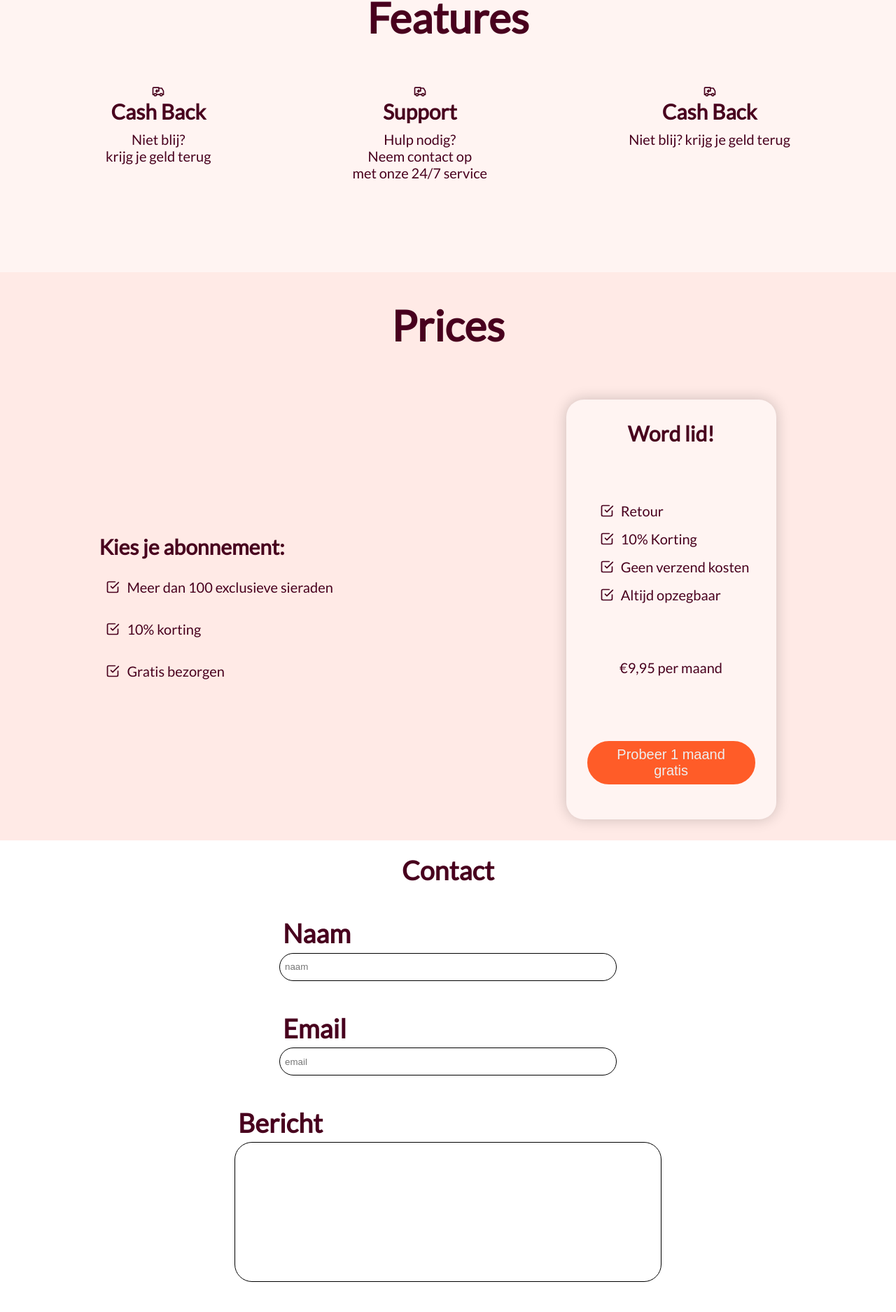
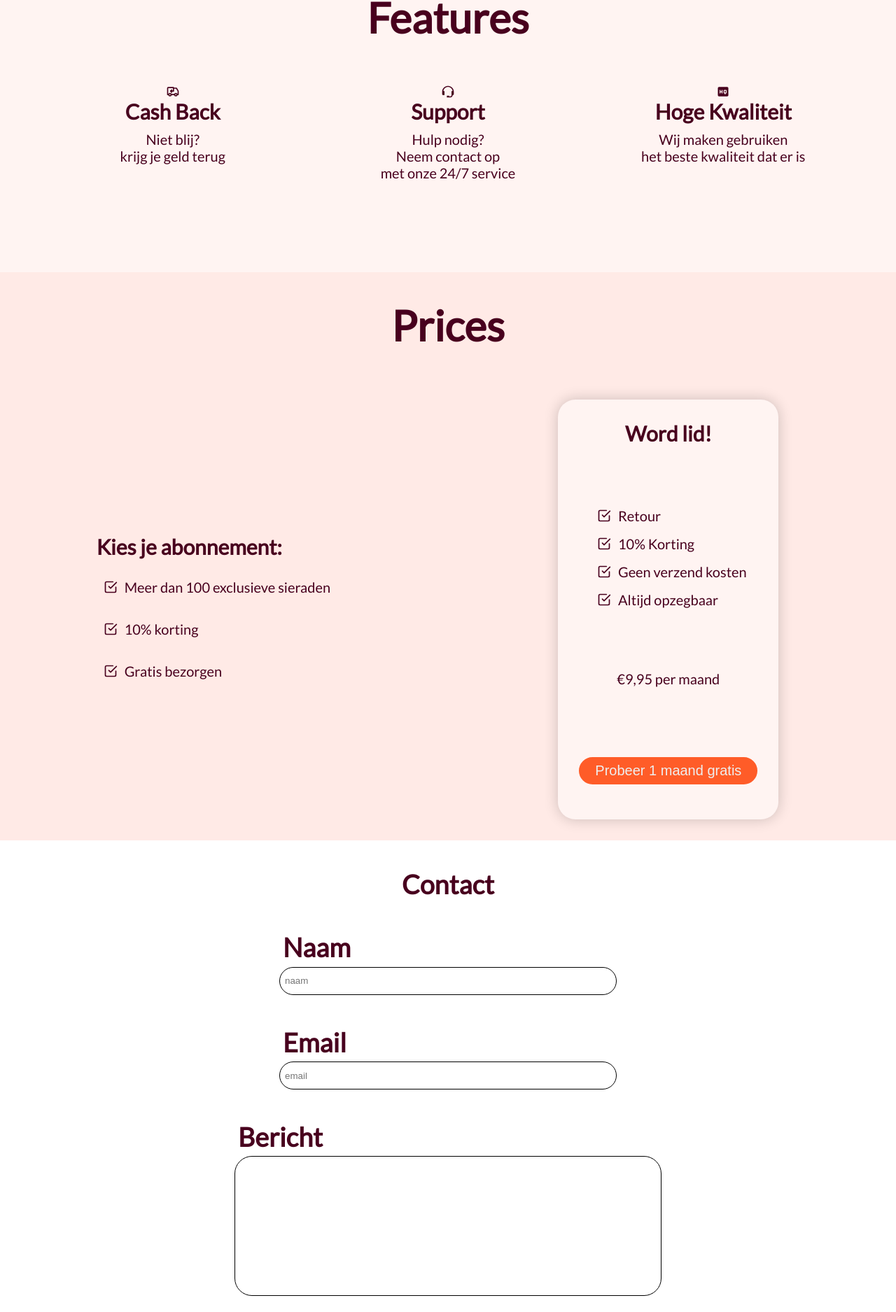
Before and after one commit to Shihua-liu/spark, a React (Create React App) app in the folder spark/: page / in a window 1280 px wide. Shown: the part 1691-3566 px from the top of the page at 70% size. Built offline with nearby package versions, Linux system fonts and the light colour scheme.

Commit message:
feature gebruikt nu props, buttons hebben animation of hover, footer spark veranderd

```diff
--- a/spark/src/components/Footer/Footer.css
+++ b/spark/src/components/Footer/Footer.css
@@ -43,3 +43,11 @@
 
     }
 }
+
+@media screen and (max-width:25rem) {
+    .Footer{
+        display: flex;
+        flex-direction: column;
+
+    }
+}
--- a/spark/src/components/Footer/Footercomponents/FooterSocial.js
+++ b/spark/src/components/Footer/Footercomponents/FooterSocial.js
@@ -4,7 +4,7 @@ const FooterSocial = () => {
     return (
         <ul className="Footer__ul">
             {/* <i className="fa-solid fa-gem"></i> */}
-            <h3 className="Footer__h3">Volg Storytel</h3>
+            <h3 className="Footer__h3">Volg Spark</h3>
             <li className="Footer__list--nav">
                 <a className="Footer__list--links" href="">Blog</a>
             </li>
--- a/spark/src/components/firstpage/Cards/Cards.css
+++ b/spark/src/components/firstpage/Cards/Cards.css
@@ -1,5 +1,5 @@
 .card{
-    width: 30rem;
+    min-width: 20rem;
     height: 60rem;
     border-radius: 2.5rem;
     background: #fff4f2;
@@ -65,13 +65,14 @@
     font-size: 100%;
     display: flex;
     justify-content: end;
+    transition: 0.75s ease-in-out;
 }
 
 .card__button:hover{
     transform: scale(1.05);
     color: hsl(0, 0%, 73%);
     border: hsl(0, 0%, 73%) 0.3rem solid;
-    transition: ease-in-out;
+
 }
 
 @media screen and (max-width:62.5rem) {
@@ -80,4 +81,20 @@
         flex-direction: row;
         align-items: center;
     }
+
+    .card__tekst{
+        text-align: center;
+        display: flex;
+        justify-content: center;
+        align-items: center;
+
+    }
 }
+
+@media screen and (max-width:25rem) {
+    .card__text--span{
+        display: flex;
+        flex-direction: column;
+        align-items: center;
+    }
+}
--- a/spark/src/components/firstpage/Feature/Feature.css
+++ b/spark/src/components/firstpage/Feature/Feature.css
@@ -1,17 +1,20 @@
-.feature__maindiv{
+.Features{
     width: 100%;
     display: flex;
     flex-direction: row;
     justify-content: space-around;
     align-items: flex-start;
+    flex-wrap: wrap;
 }
 
 .feature{
+    width: 30rem;
     margin: 2rem;
     text-align: center;
     display: flex;
     justify-content: space-around;
     flex-direction: column;
+    flex-wrap: wrap;
 }
 
 .feature__div{
--- a/spark/src/components/firstpage/Feature/Feature.js
+++ b/spark/src/components/firstpage/Feature/Feature.js
@@ -1,45 +1,24 @@
 
 import "./Feature.css"
-import { TbTruckReturn } from "react-icons/tb"
 
-const Feature = () => {
+const Feature = (props) => {
+
+
 
     return (
-        <div className="feature__maindiv">
+
             <section className="feature">
                 <figure className="feature__figure">
-                    <TbTruckReturn />
+                    {props.iconimage}
                 </figure>
                 <h2 className="feature__head">
-                    Cash Back
+                    {props.head}
                 </h2>
                 <section className="feature__div">
-                    <p>Niet blij? <br></br>krijg je geld terug</p>
+                    {props.text}
                 </section>
             </section>
-            <section className="feature">
-                <figure className="feature__figure">
-                    <TbTruckReturn />
-                </figure>
-                <h2 className="feature__head">
-                    Support
-                </h2>
-                <section className="feature__div">
-                    <p>Hulp nodig? <br></br>Neem contact op <br /> met onze 24/7 service</p>
-                </section>
-            </section>
-            <section className="feature">
-                <figure className="feature__figure">
-                    <TbTruckReturn />
-                </figure>
-                <h2 className="feature__head">
-                    Cash Back
-                </h2>
-                <section className="feature__div">
-                    <p>Niet blij? krijg je geld terug</p>
-                </section>
-            </section>
-        </div>
+
 
     );
 }
--- a/spark/src/components/firstpage/Sectionfirst/Section.css
+++ b/spark/src/components/firstpage/Sectionfirst/Section.css
@@ -16,10 +16,10 @@
 }
 
 .sectionfirst__wrapper{
-    height: 100%;
+    width: 100%;
     display: flex;
-    justify-content: center;
-    align-items: center;
-    gap: 2rem;
+    flex-direction: row;
+    justify-content: space-around;
+    align-items: flex-start;
     flex-wrap: wrap;
 }
--- a/spark/src/components/firstpage/bigPicture/bigPicture.css
+++ b/spark/src/components/firstpage/bigPicture/bigPicture.css
@@ -29,13 +29,14 @@
     padding: 0.5rem 2rem;
     margin: 2rem 0rem;
     font-size: 120%;
+    transition: 0.75s ease-in-out;
 }
 
 .landing__btn:hover{
     transform: scale(1.1);
     color: hsl(0, 0%, 73%);
     border: hsl(0, 0%, 73%) 0.3rem solid;
-    transition: ease-in-out;
+
 }
 
 .bigPicture{
@@ -74,7 +75,7 @@
         height: 100%;
     }
     .landing__btn{
-        width: 50%;
+        width: 33%;
     }
 
 }
--- a/spark/src/components/firstpage/contact/contact.css
+++ b/spark/src/components/firstpage/contact/contact.css
@@ -1,5 +1,5 @@
 .contact{
-    min-height: 50vh;
+    min-height: 55vh;
     font-size: 250%;
     display: flex;
     justify-content: center;
@@ -7,6 +7,7 @@
     flex-direction: column;
     background: white;
     z-index: 99;
+    margin: 2rem;
 }
 
 .contact__head{
@@ -39,13 +40,21 @@
 
 .contact__btn{
     background-color: #ff5c28;
-    border: #ff5c28 0.3rem solid;
+    border: none;
     border-radius: 5rem;
     color: #eee;
     cursor: pointer;
     padding: 0.5rem 2rem;
-    margin: 2rem 0rem;
+    margin: 4rem 0rem;
     font-size: 120%;
+    transition: 0.75s ease-in-out;
+}
+
+.contact__btn:hover{
+    background-color: hsl(15, 100%, 48%);
+    color: hsl(0, 0%, 73%);
+    border: hsl(0, 0%, 73%) 0.3rem solid;
+    transform: scale(1.05);
 }
 
 
--- a/spark/src/components/firstpage/firstpage.js
+++ b/spark/src/components/firstpage/firstpage.js
@@ -9,6 +9,12 @@ import Cardtext from "./Cards/Cards-text"
 import Cards from "./Cards/Cards"
 import Contact from "./contact/contact"
 
+import { BiSupport } from "react-icons/bi"
+import { TbTruckReturn } from "react-icons/tb"
+
+import { MdHighQuality } from "react-icons/md"
+
+
 const firstpage = () => {
     return (
         <>
@@ -16,7 +22,9 @@ const firstpage = () => {
             <BigPicture />
             <AboutPart />
             <Sectionfirst BigTitleSection="Features">
-                <Feature />
+                <Feature iconimage={<TbTruckReturn />} head="Cash Back" text={<p>Niet blij? <br></br>krijg je geld terug</p>}/>
+                <Feature iconimage={<BiSupport />} head="Support" text={ <p>Hulp nodig? <br></br>Neem contact op <br /> met onze 24/7 service</p>}/>
+                <Feature iconimage={<MdHighQuality />} head="Hoge Kwaliteit" text={<p>Wij maken gebruiken <br /> het beste kwaliteit dat er is</p>}/>
             </Sectionfirst>
             <Sectionsecond BigTitleSection="Prices">
                 <Cardtext />
```
